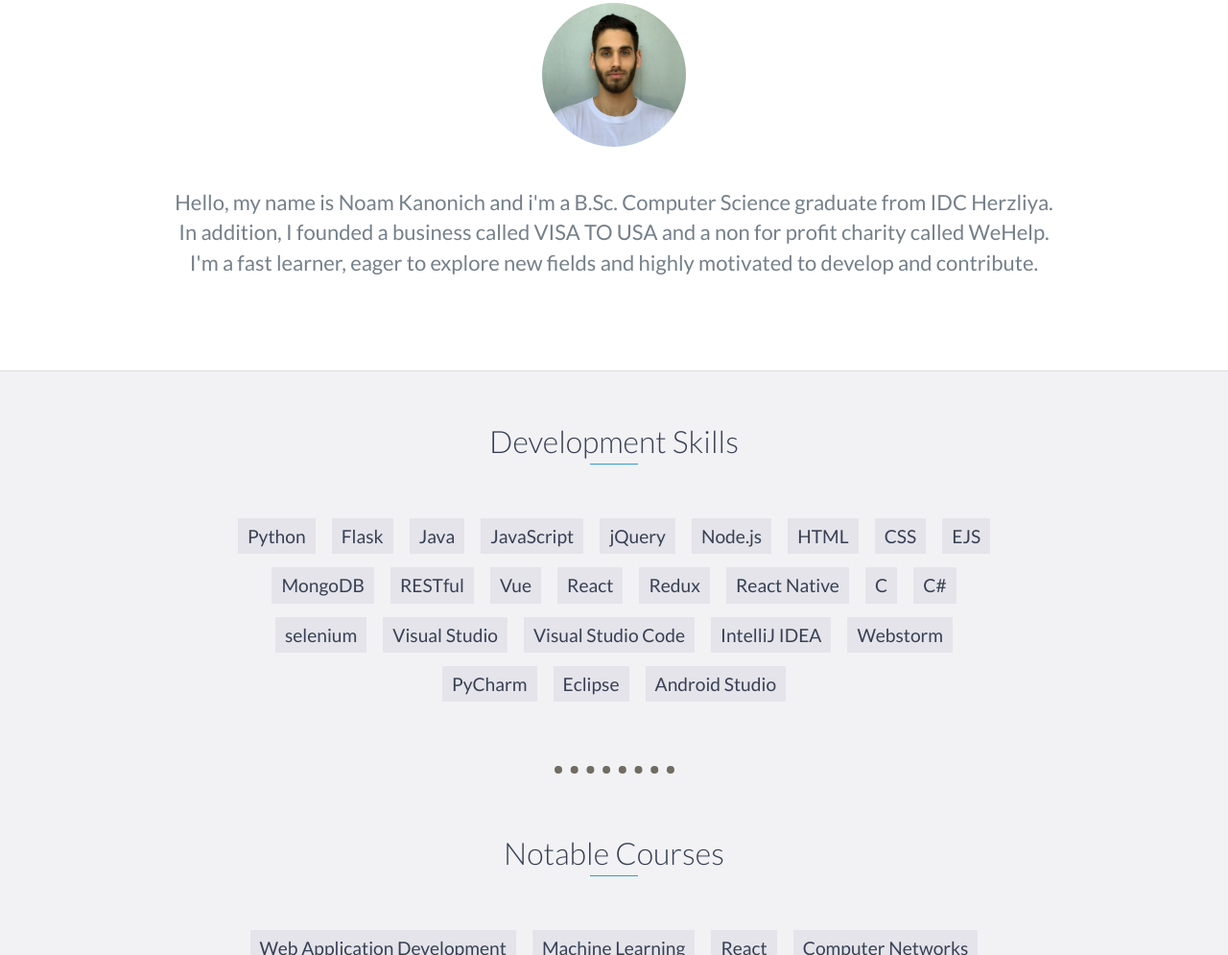
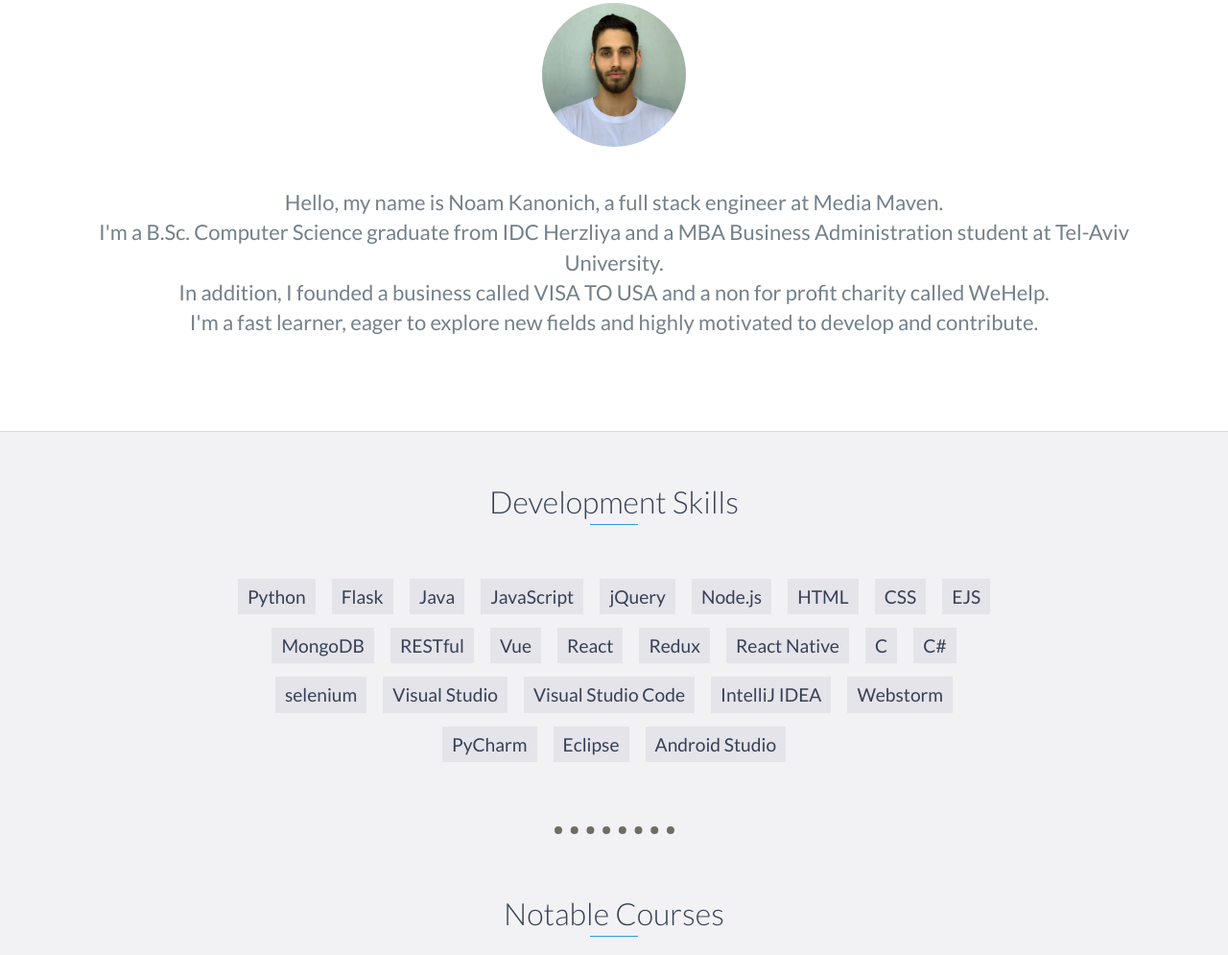
Before and after one commit to noamkanonich/Personal-Website, a website: page index.html in a window 1280 px wide. Shown: the part 958-1953 px from the top of the page at 96% size. Drawn offline with nearby package versions, Linux system fonts and the light colour scheme.

Commit message:
Update index.html

```diff
--- a/index.html
+++ b/index.html
@@ -78,7 +78,7 @@
                 <div class="col-md-12">
                     <img src="images/ME.jpg" width="150" height="150" style="border-radius: 80px; margin-bottom: 20px">
                     <p>
-                       Hello, my name is Noam Kanonich and i'm a B.Sc. Computer Science graduate from IDC Herzliya. </br>
+                       Hello, my name is Noam Kanonich, a full stack engineer at Media Maven. </br> I'm a B.Sc. Computer Science graduate from IDC Herzliya and a MBA Business Administration student at Tel-Aviv University. </br>
 					   In addition, I founded a business called VISA TO USA and a non for profit charity called WeHelp. </br>
 					<!--   In addition, I'm the founder of VISA TO USA - an online business providing visa application services to the United States, </br>
 					   and the Co-Founder of WeHelp - a non-profit organiztion that aimed to help businesses and medical staff that hurt by COVID-19. </br> -->
```
